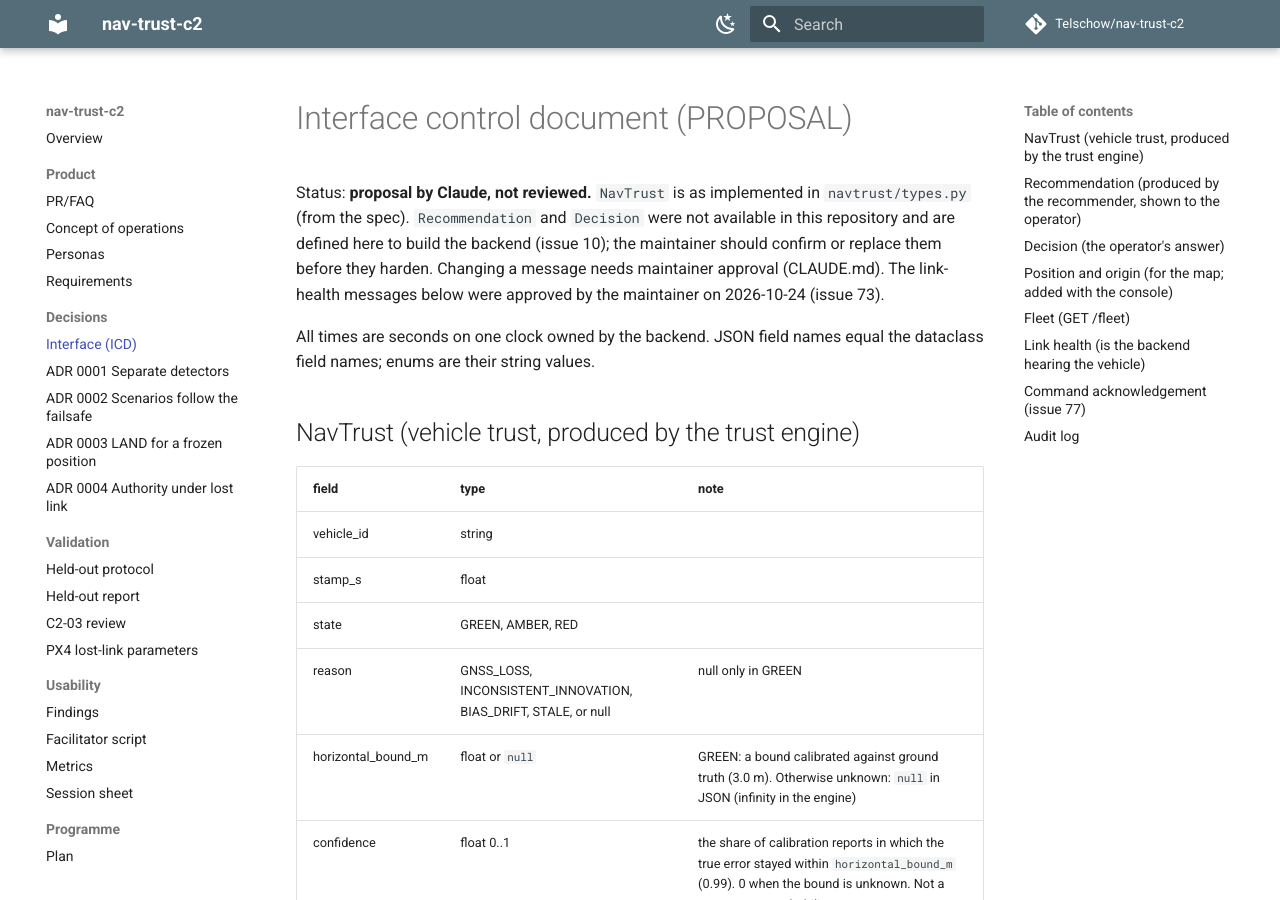
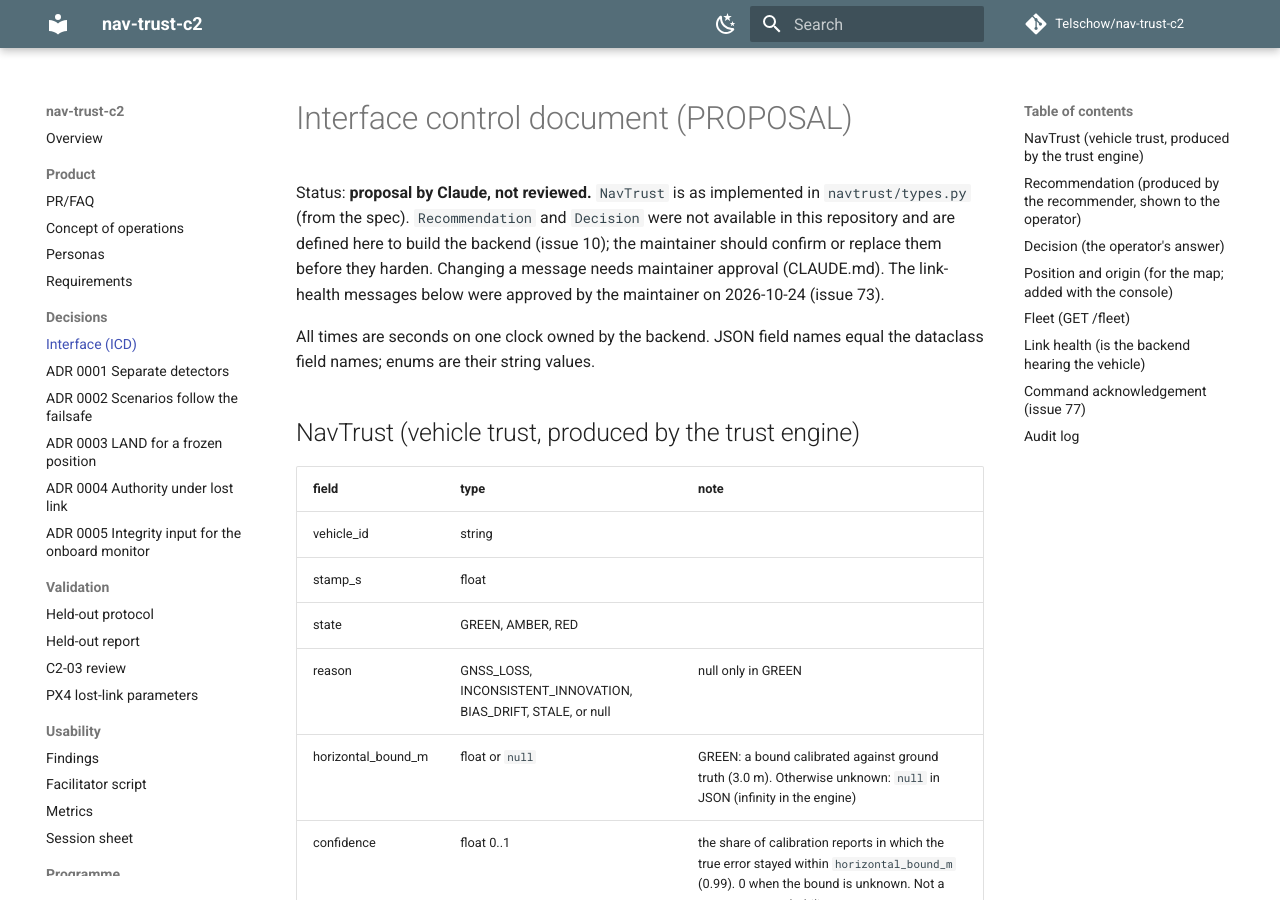
Before and after one commit to Telschow/nav-trust-c2, an MkDocs documentation site: the page built from docs/ICD.md, in a window 1280 px wide and 900 px high. Built offline with MkDocs 1.6.1 and Material for MkDocs 9.7.7, drawn with Linux system fonts in a browser that asks for light colours; comment, search, counter and statistics services are not loaded.

Commit message:
docs: add ADR 0005 to the docs nav
Co-Authored-By: Claude Sonnet 5.5 <noreply@anthropic.com>
Claude-Session: https://claude.ai/code/session_01QnVDRzD2rMdsXzjGpA5up9

```diff
--- a/mkdocs.yml
+++ b/mkdocs.yml
@@ -58,6 +58,7 @@ nav:
       - ADR 0002 Scenarios follow the failsafe: adr/0002-scenarios-follow-px4-failsafe.md
       - ADR 0003 LAND for a frozen position: adr/0003-land-for-frozen-position.md
       - ADR 0004 Authority under lost link: adr/0004-authority-under-lost-link.md
+      - ADR 0005 Integrity input for the onboard monitor: adr/0005-integrity-input-for-the-onboard-monitor.md
   - Validation:
       - Held-out protocol: validation/heldout-protocol.md
       - Held-out report: validation/heldout-report.md
```
